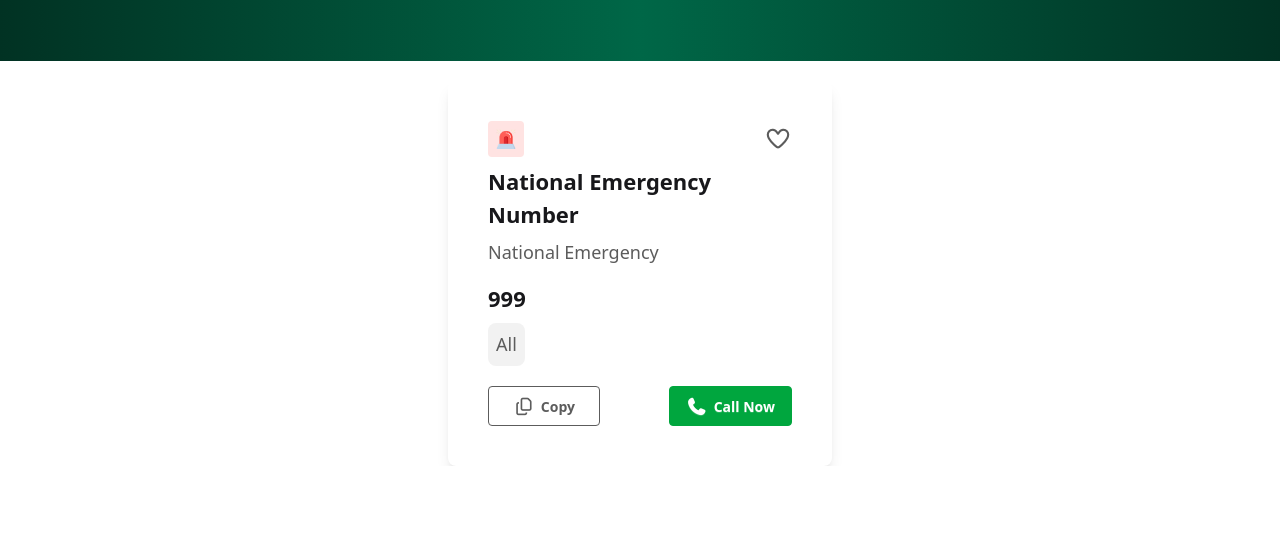
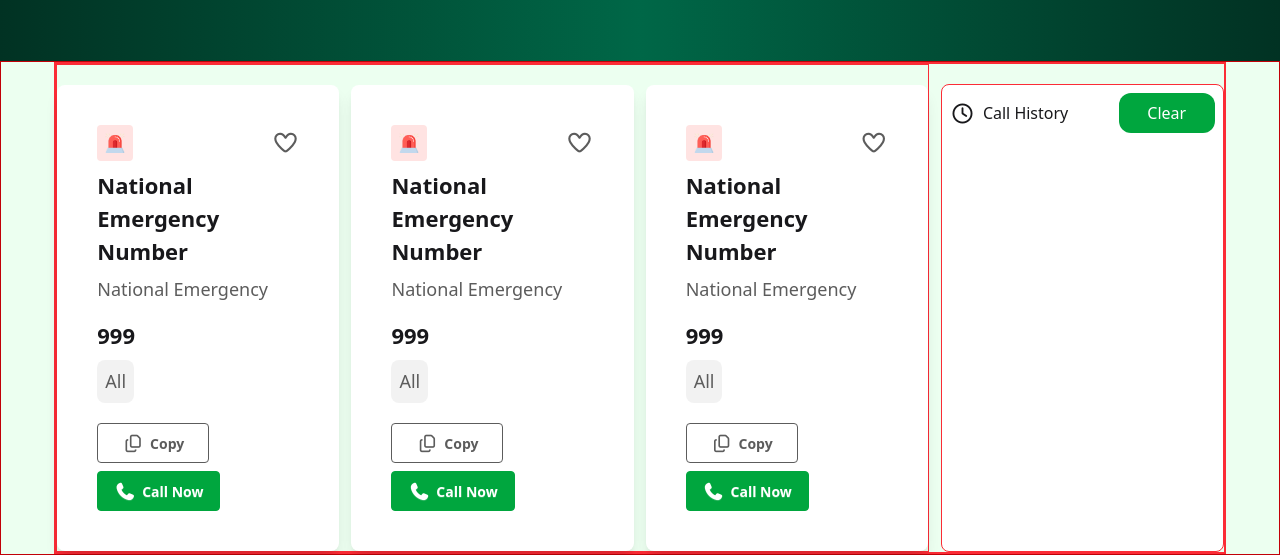
Before and after one commit to am-mahmud/emergency-hotline, a plain HTML site: page index.html in a window 1280 px wide. Shown: the part 399-954 px from the top of the page. Before the commit the page ends 865 px from the top, so only its background shows below. Drawn offline with nearby package versions, Linux system fonts and the light colour scheme.

Commit message:
Card section checking

```diff
--- a/index.html
+++ b/index.html
@@ -115,9 +115,13 @@
             </div>
          </section>
 
-         <!-- Hotlines cards -->
-          <section>
-            <div class="flex flex-col justify-center items-center mt-5">
+         <!-- Hotlines -->
+         <section class="bg-[#ecfff0] border-1 border-red-700">
+            <!-- Cards and Call history -->
+          <section class="w-11/12 mx-auto grid grid-cols-1 md:grid-cols-12 gap-3 border-2 border-red-500">
+                <!-- All Cards -->
+                <section class="md:col-span-9 border-1 border-red-500">
+                    <div class="flex flex-col md:flex-row gap-3 justify-center items-center mt-5">
                     <!-- Card 1 -->
                         <div class="card w-80 md:w-96 bg-white card-xl shadow-lg">
                             <div class="card-body">
@@ -149,11 +153,94 @@
                                 </div>
                             </div>
                         </div>
+                    <!-- Card 2 -->
+                        <div class="card w-80 md:w-96 bg-white card-xl shadow-lg">
+                            <div class="card-body">
+                                <!-- Upper Part -->
+                                <div class="flex justify-between items-center">
+                                    <div class="rounded-sm p-2 bg-[#ffe3e2]">
+                                        <img class="w-5 h-5" src="./assets/emergency.png" alt="">
+                                    </div>
+                                    <div>
+                                        <i class="fa-regular fa-heart fa-lg" style="color: #5c5c5c;"></i>
+                                    </div>
+                                </div>
+                                <!-- Main Text -->
+                                <h2 class="card-title font-bold">National Emergency Number</h2>
+                                <p class="text-[#5c5c5c]">National Emergency</p>
 
+                                <h2 class="card-title font-bold mt-2">999</h2>
+                                <p class="text-[#5c5c5c] bg-[#F2F2F2] w-fit p-2 rounded-lg">All</p>
 
+                                <!-- Buttons -->
+                                <div class="justify-between card-actions mt-3">
+                                    <div>
+                                        <button class="btn w-28 btn-outline border-[#5c5c5c] text-[#5c5c5c]"><span><i class="fa-regular fa-copy fa-lg"></i></span>Copy</button>
+                                    </div>
+                                    <div>
+                                        <button class="btn shadow-none border-[#00a63e] bg-[#00a63e] text-white"><span><i class="fa-solid fa-phone fa-lg"></i></span>Call Now</button>
+                                    </div>
 
                                 </div>
+                            </div>
+                        </div>
+                    <!-- Card 3 -->
+                        <div class="card w-80 md:w-96 bg-white card-xl shadow-lg">
+                            <div class="card-body">
+                                <!-- Upper Part -->
+                                <div class="flex justify-between items-center">
+                                    <div class="rounded-sm p-2 bg-[#ffe3e2]">
+                                        <img class="w-5 h-5" src="./assets/emergency.png" alt="">
+                                    </div>
+                                    <div>
+                                        <i class="fa-regular fa-heart fa-lg" style="color: #5c5c5c;"></i>
+                                    </div>
+                                </div>
+                                <!-- Main Text -->
+                                <h2 class="card-title font-bold">National Emergency Number</h2>
+                                <p class="text-[#5c5c5c]">National Emergency</p>
+
+                                <h2 class="card-title font-bold mt-2">999</h2>
+                                <p class="text-[#5c5c5c] bg-[#F2F2F2] w-fit p-2 rounded-lg">All</p>
+
+                                <!-- Buttons -->
+                                <div class="justify-between card-actions mt-3">
+                                    <div>
+                                        <button class="btn w-28 btn-outline border-[#5c5c5c] text-[#5c5c5c]"><span><i class="fa-regular fa-copy fa-lg"></i></span>Copy</button>
+                                    </div>
+                                    <div>
+                                        <button class="btn shadow-none border-[#00a63e] bg-[#00a63e] text-white"><span><i class="fa-solid fa-phone fa-lg"></i></span>Call Now</button>
+                                    </div>
+
+                                </div>
+                            </div>
+                        </div>
+                    </div>
                 </section>
+
+            <!-- Call History -->
+                <aside class="md:col-span-3 mt-5 bg-white p-2 rounded-lg border-1 border-red-500"">
+                <div class="flex justify-between items-center">
+                    <!-- History -->
+                    <div class="flex gap-2">
+                        <div>
+                            <i class="fa-regular fa-clock fa-lg"></i>
+                        </div>
+                        <div>
+                            <h1>Call History</h1>
+                        </div>
+                    </div>
+                    <!-- Clear Button -->
+                    <div>
+                        <button class="bg-[#00a63e] text-white px-2 py-2 rounded-xl w-24 btn-nav">Clear</button>
+                    </div>
+                </div>
+
+                </aside>
+          </section>
+
+         </section>
+
 
     </main>
 
```
Lines whose indentation alone changed are shown as unchanged.
